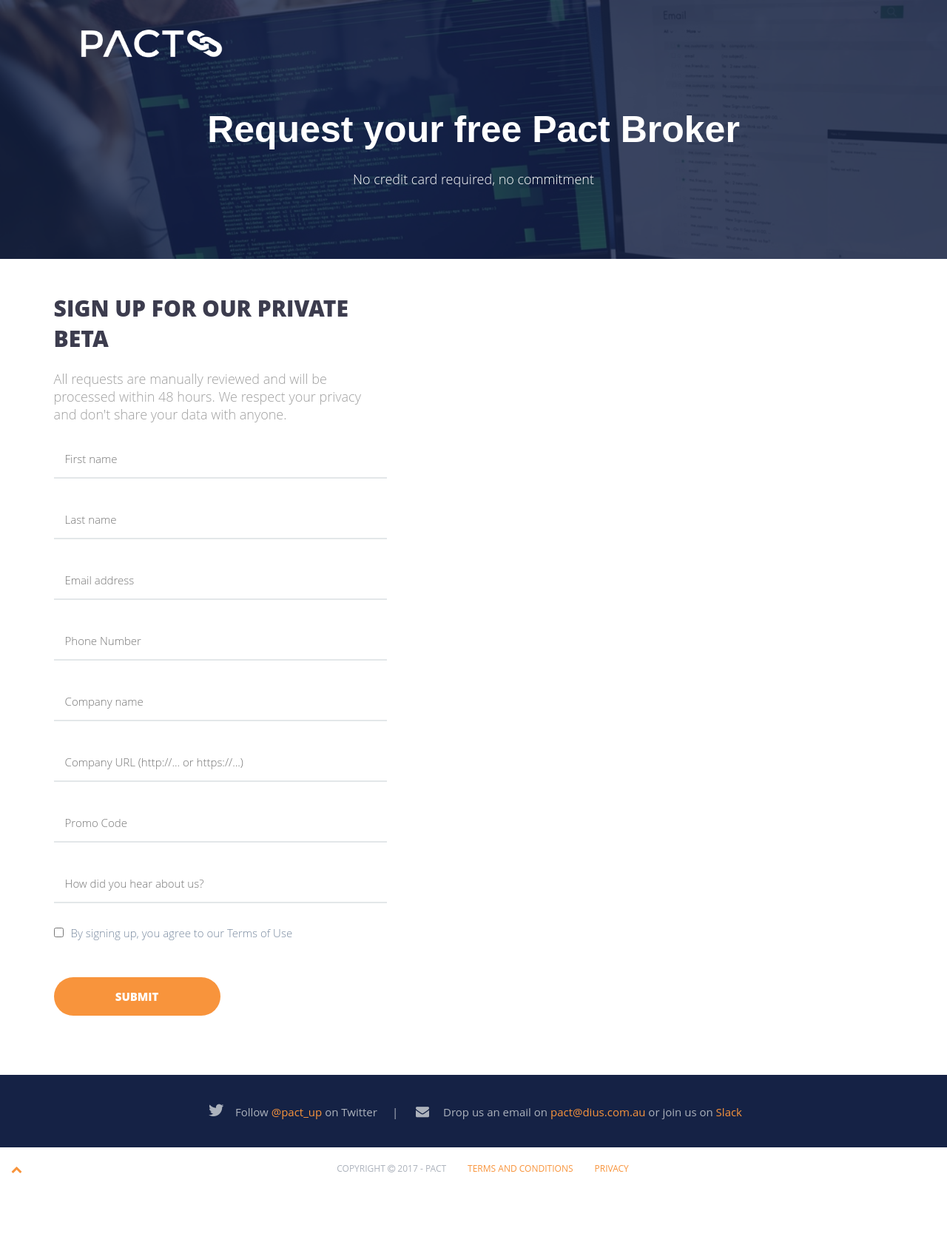
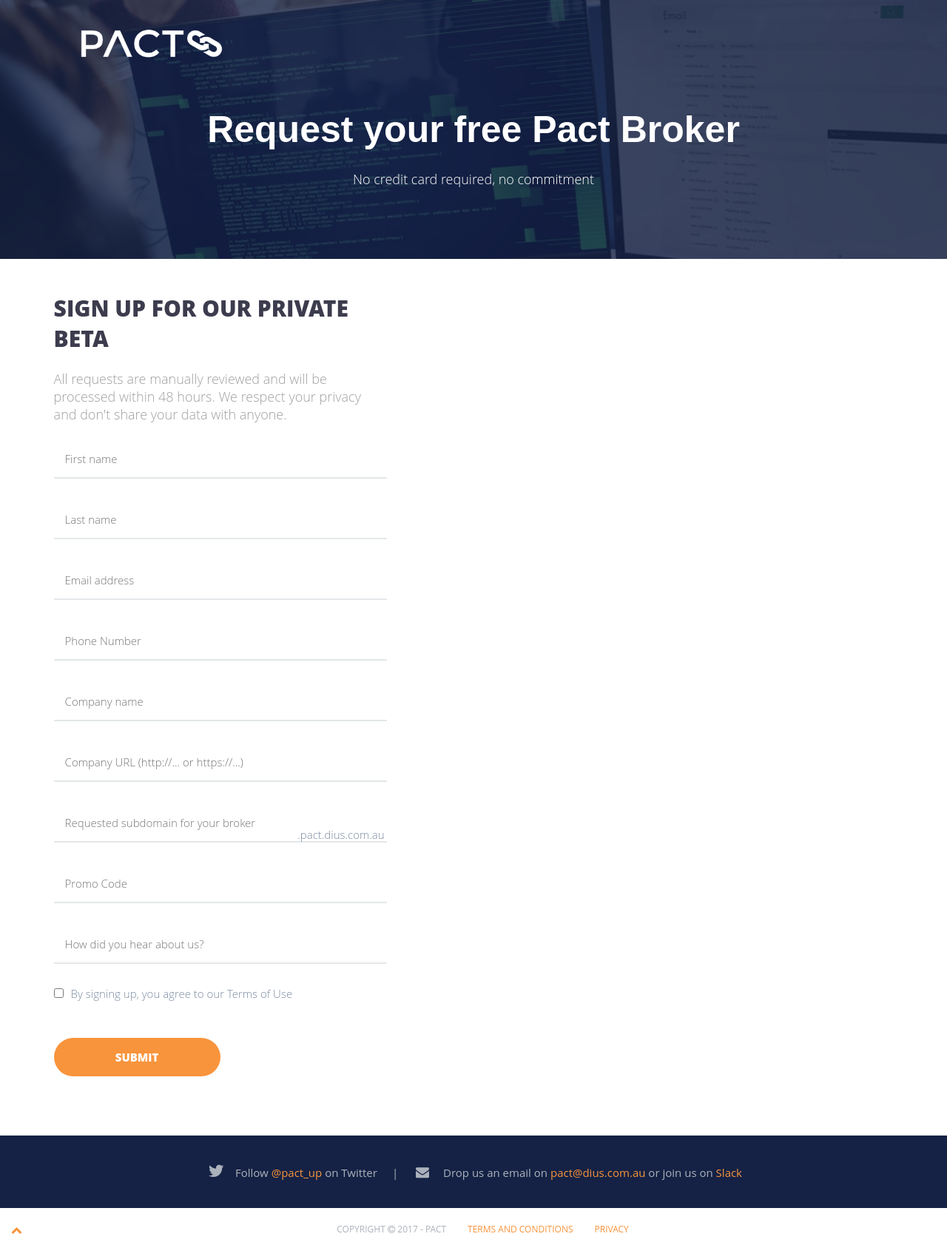
Before and after one commit to DiUS/pact-website, a Jekyll site: the page built from register.html, in a window 1280 px wide. Shown: the whole page at 74% size. Built offline with Jekyll 4.4.1, drawn with Linux system fonts in a browser that asks for light colours; nearby versions of some CDN libraries; library files that are not in the unit come from our copies; before the commit the page ends 1601 px from its top, so only the background shows below that.

Commit message:
feat: add requested_subdomain field to registration form

```diff
--- a/_sass/components/_register.scss
+++ b/_sass/components/_register.scss
@@ -55,8 +55,17 @@
     position: relative;
     margin-top: 5%;
   }
+
+  span.domain {
+    font-size:1.5rem;
+    color: #78899f;
+    font-family: 'Open Sans',sans-serif;
+    font-weight: 100;
+    position: relative;
+    float: right;
+    margin: -50px 3px 0 0;
+  }
 }
-
 
 .contact-me input[type="text"], .contact-me input[type="email"], .contact-me input[type="url"]  {
   width:100%;
--- a/register.html
+++ b/register.html
@@ -51,6 +51,9 @@
 									<input type="text" id="company_url" name="company_url" class="textbox" placeholder="Company URL (http://... or https://...)" spellcheck="false" required />
 								</p>
 								<p>
+									<input type="text" id="requested_subdomain" name="requested_subdomain" class="textbox" placeholder="Requested subdomain for your broker" spellcheck="false" required /><span class="domain">.pact.dius.com.au</span>
+								</p>
+								<p>
 									<input type="text" id="promo_code" name="promo_code" class="textbox" placeholder="Promo Code" spellcheck="false" />
 								</p>
 								<p>
```
